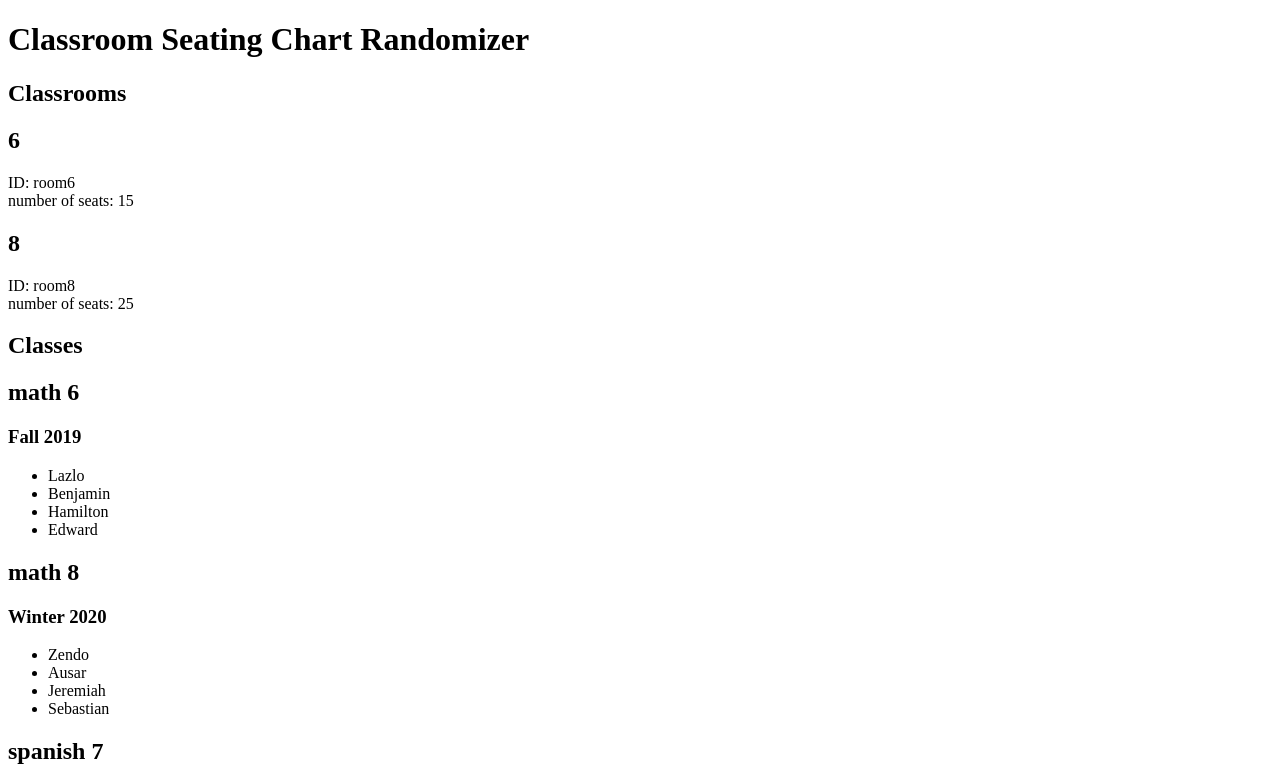
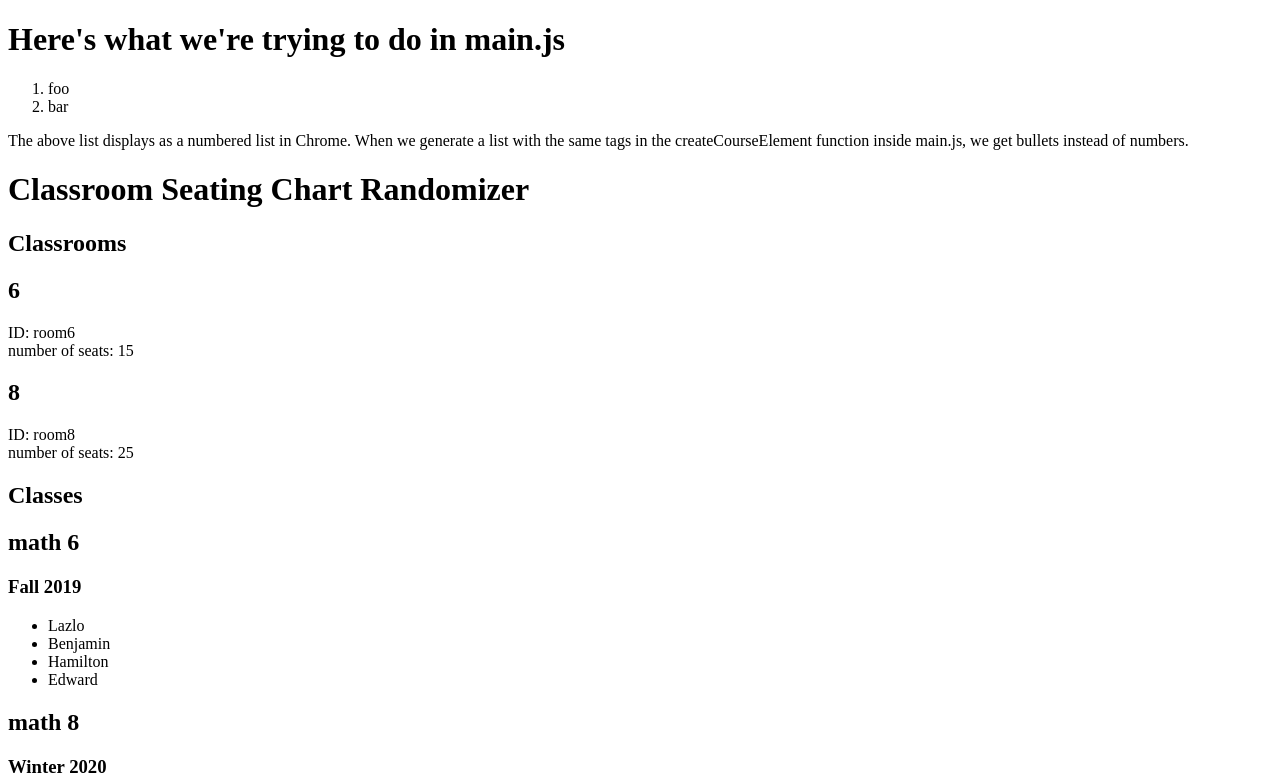
Before and after one commit to rouson/classroom-randomizer, a plain HTML site: page index.html in a window 1280 px wide. Shown: the top 782 px of the page. Drawn offline with Linux system fonts and the light colour scheme.

Commit message:
demonstrate numbered-list bug

```diff
--- a/index.html
+++ b/index.html
@@ -4,6 +4,17 @@
     <script src="./src/jquery-3.3.1.js"></script>
     <script src="./src/main.js"></script>
   </head>
+
+<h1> Here's what we're trying to do in main.js</h1>
+<ol>
+  <li> foo
+  <li> bar
+</ol>
+The above list displays as a numbered list in Chrome.
+When we generate a list with the same tags in the
+createCourseElement function inside main.js, we get
+bullets instead of numbers.
+
   <body>
     <h1>Classroom Seating Chart Randomizer</h1>
 
@@ -12,5 +23,6 @@
 
     <h2>Classes</h2>
     <div id="courses"></div>
+
   </body>
 </html>
```
